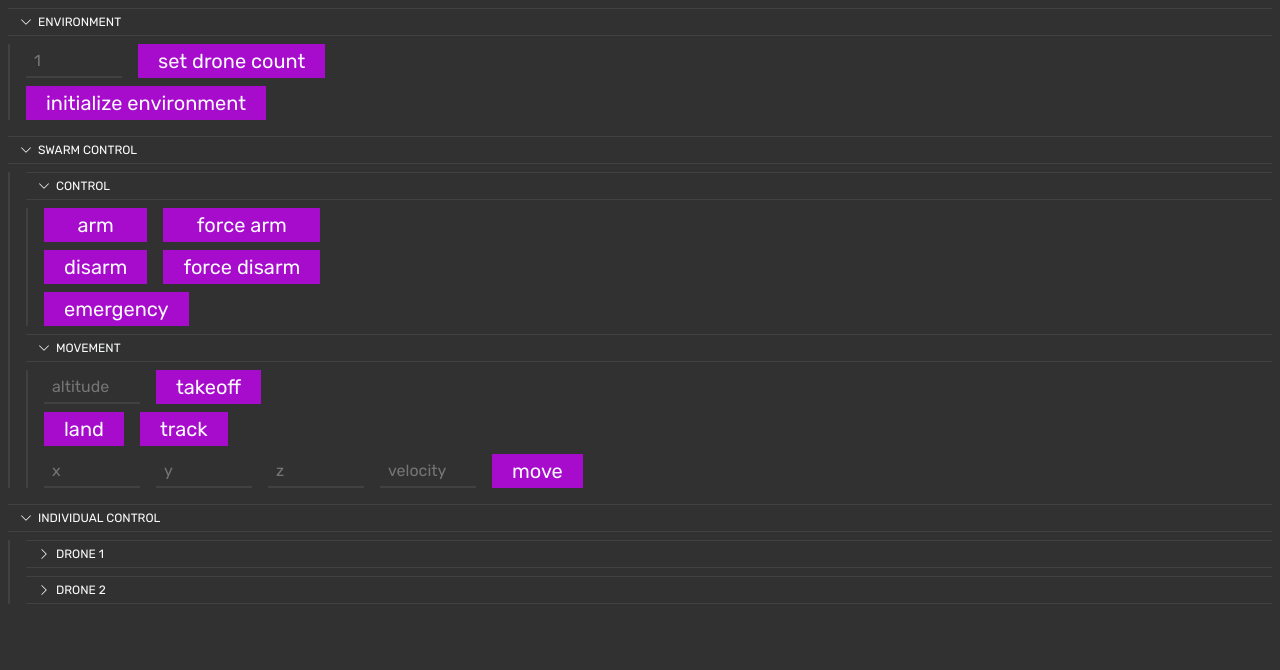
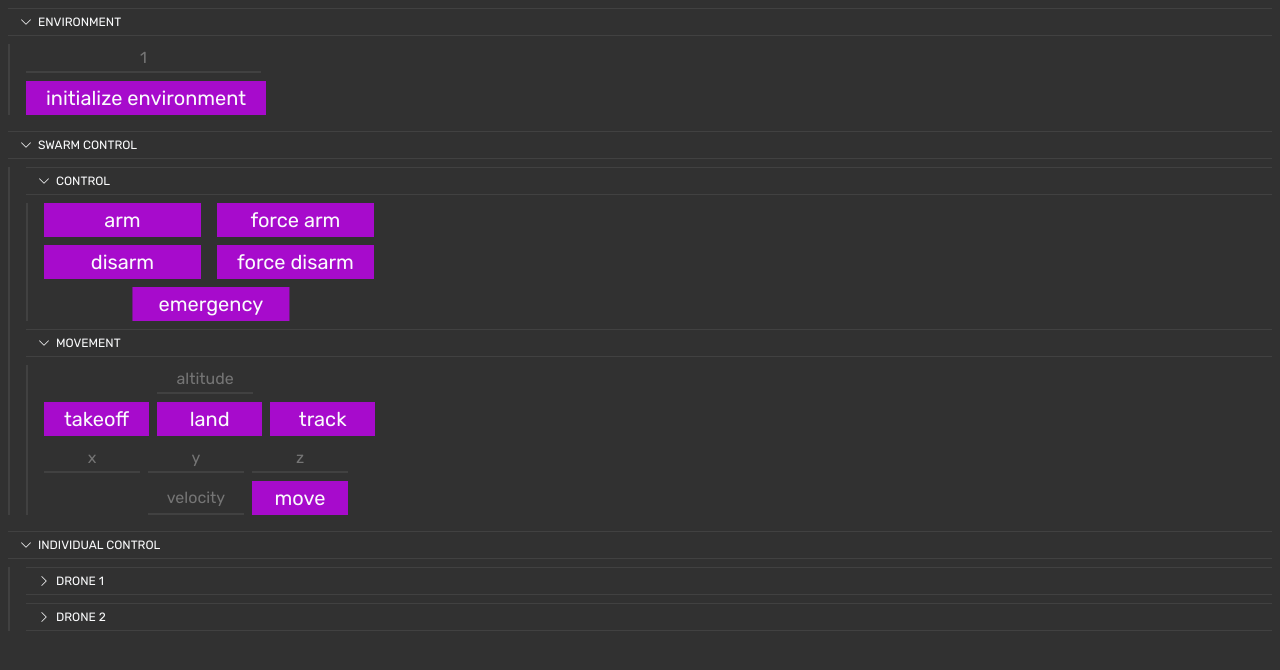
Before and after one commit to metwse/vctl-ui-web, a React (Vite) app: page / in a window 1280 px wide. Shown: the top 670 px of the page. Built offline with nearby package versions, Linux system fonts and the light colour scheme.

Commit message:
minor: style adjustment: control buttons

```diff
--- a/src/components/ctl/DroneControl.tsx
+++ b/src/components/ctl/DroneControl.tsx
@@ -12,25 +12,26 @@ function DroneControl({ minimized }: { minimized?: boolean }) {
                     <button>force arm</button>
                     <button>disarm</button>
                     <button>force disarm</button>
+                    <button>emergency</button>
                 </div>
-                <button>emergency</button>
             </div>
         </DropdownMenu>
 
         <DropdownMenu title="movement" minimized={minimized}>
             <div className={styles['children']}>
-                <div>
+                <div className={styles['movement-1']}>
+                    <br />
                     <input type='number' placeholder='altitude' />
+                    <br />
                     <button>takeoff</button>
-                </div>
-                <div>
                     <button>land</button>
                     <button>track</button>
                 </div>
-                <div>
+                <div className={styles['movement-2']}>
                     <input type='number' placeholder='x' />
                     <input type='number' placeholder='y' />
                     <input type='number' placeholder='z' />
+                    <br />
                     <input type='number' placeholder='velocity' />
                     <button>move</button>
                 </div>
--- a/src/components/ctl/EnvironmentControl.tsx
+++ b/src/components/ctl/EnvironmentControl.tsx
@@ -7,10 +7,7 @@ function EnvironmentControl() {
         <div className={styles['control']}>
             <DropdownMenu title="environment">
                 <div>
-                    <div>
-                        <input placeholder='1' type='number'/>
-                        <button>set drone count</button>
-                    </div>
+                    <input placeholder='1' type='number'/>
                     <button>initialize environment</button>
                 </div>
             </DropdownMenu>
--- a/src/components/ctl/control.module.scss
+++ b/src/components/ctl/control.module.scss
@@ -15,7 +15,21 @@
 
     & .arm {
         display: grid;
-        grid-template-columns: max-content max-content;
+        grid-template-columns: 1fr 1fr;
         align-items: center; gap: .5em 1em;
+
+        & button:last-of-type {
+            transform: translateX(calc(50% + .5em))
+        }
+    }
+
+    & .movement-1 {
+        display: grid;
+        grid-template-columns: 1fr 1fr 1fr; gap: .5em;
+    }
+
+    & .movement-2 {
+        display: grid;
+        grid-template-columns: 1fr 1fr 1fr; gap: .5em;
     }
 }
--- a/src/css/default.scss
+++ b/src/css/default.scss
@@ -1,9 +1,9 @@
 @use 'sass:color';
 
 button {
+    padding: .25em 1em;
     position: relative;
     font-size: 1.25em;
-    padding: .25em 1em;
     border: none; background-color: var(--fg-2);
 
     &:not(:disabled) {
@@ -37,9 +37,9 @@ button {
 }
 
 input[type="checkbox"] {
+    width: 1.25em; height: 1.25em;
+    margin: 0;
     position: relative; appearance: none;
-    margin: 0;
-    width: 1.25em; height: 1.25em;
     background-color: var(--fg-1);
     transition: .1s background-color;
 
@@ -61,6 +61,7 @@ input[type="checkbox"] {
 
 input[type="number"], input[type=""] {
     padding: .25em .5em;
+    text-align: center;
     border: none; outline: none; background: none;
     border-bottom: .125em solid var(--bg-3);
     appearance: textfield;
```
Also changed, not shown: 1 other file (tests, documents, lock files or other folders).
